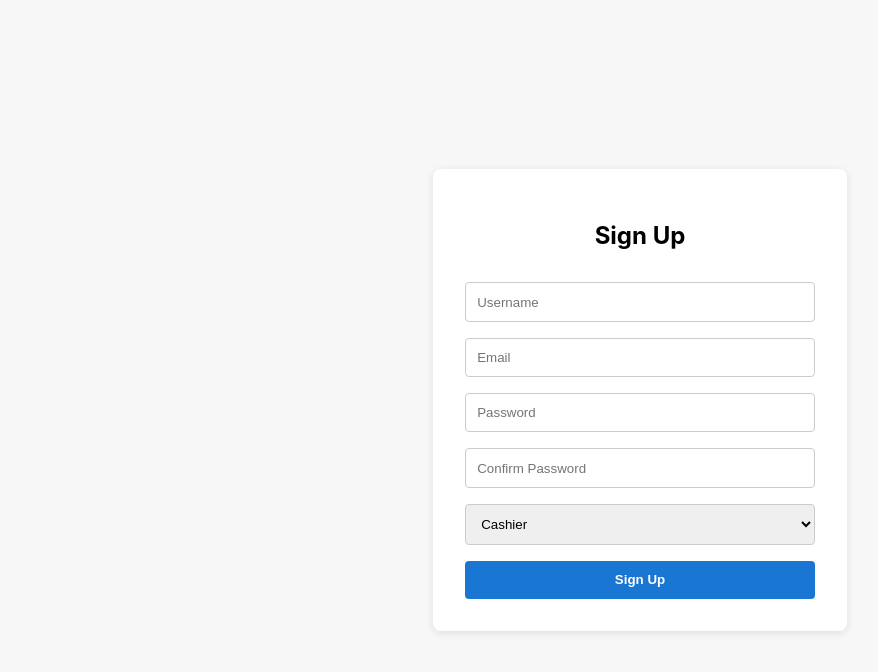
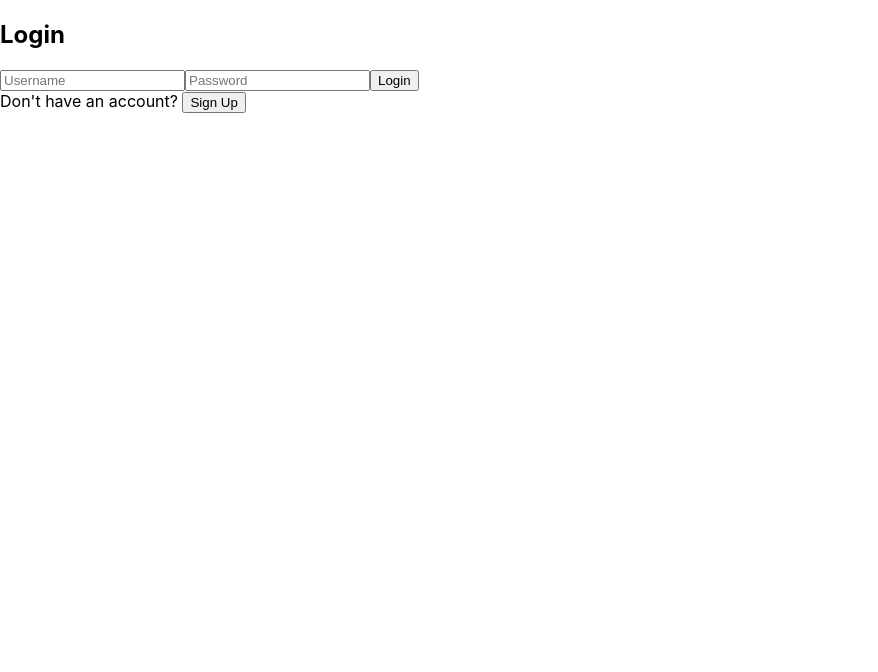
Before and after one commit to SekibaalaMark/E-ACCOUTANT, a React (Create React App) app in the folder frontend/: page / in a window 1280 px wide. Shown: the top 672 px of the page, without its empty margins (0-878 px from the left). Built offline with nearby package versions, Linux system fonts and the light colour scheme.

Commit message:
added the login functionality with signup button too

```diff
--- a/frontend/src/App.tsx
+++ b/frontend/src/App.tsx
@@ -1,11 +1,18 @@
-import React from "react";
+import React, { useState } from "react";
+import Login from "./Login";
 import Signup from "./Signup";
 import "./App.css";
 
 function App() {
+  const [showSignup, setShowSignup] = useState(false);
+
   return (
     <div>
-      <Signup />
+      {showSignup ? (
+        <Signup />
+      ) : (
+        <Login onSignupClick={() => setShowSignup(true)} />
+      )}
     </div>
   );
 }
```
